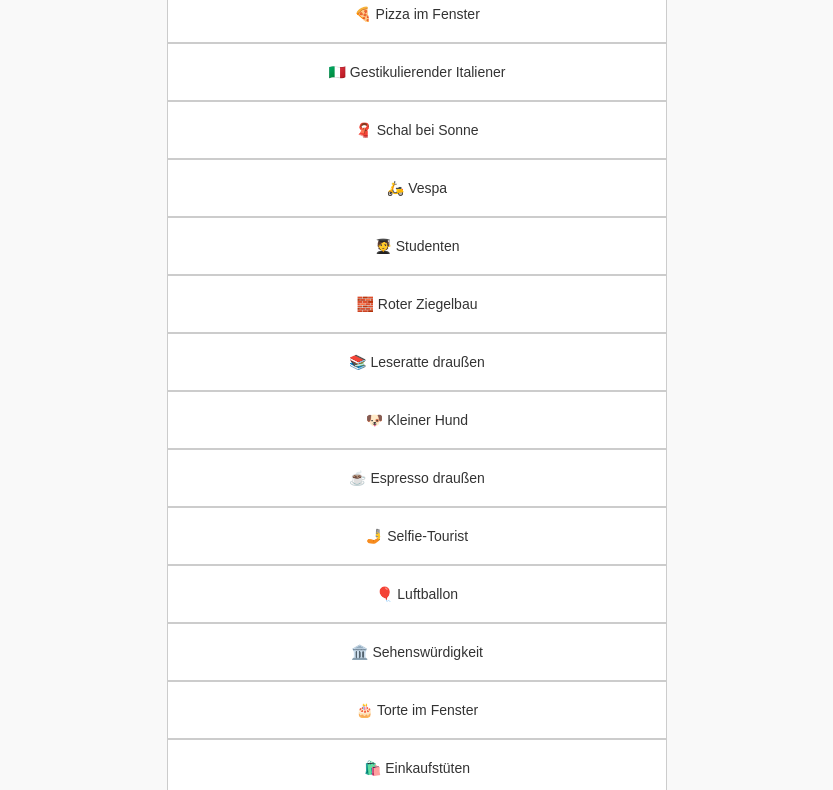
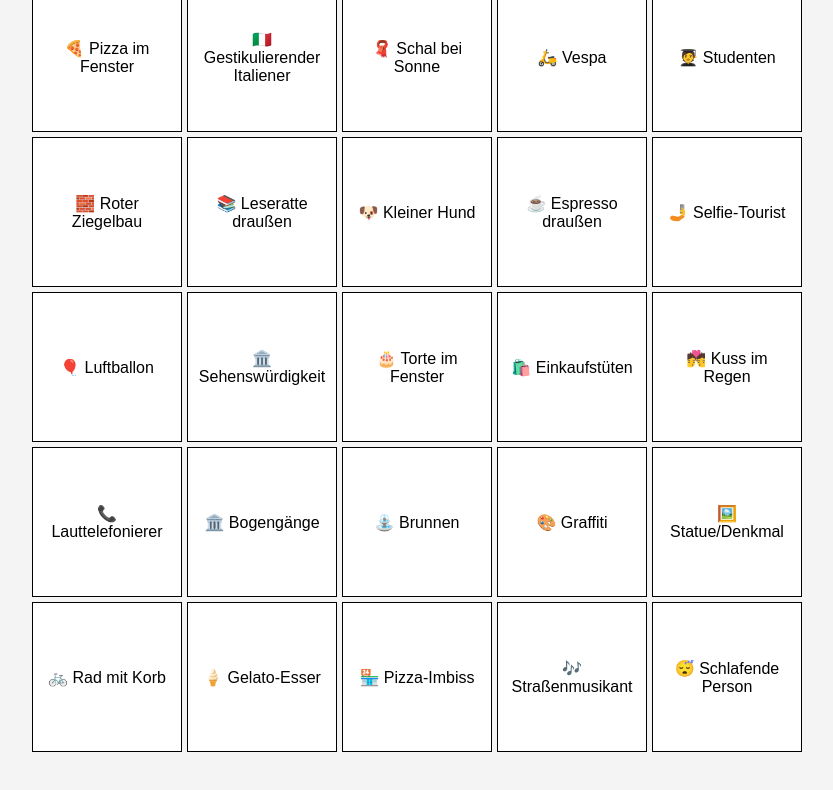
Before and after one commit to turtlecoding-lab/bologna-bingo, a plain HTML site: page index.html in a window 1280 px wide. Shown: the part 73-863 px from the top of the page, without its empty margins (223-1056 px from the left). After the commit the page ends 825 px from the top, so only its background shows below. Drawn offline with Linux system fonts and the light colour scheme.

Commit message:
Update style.css

```diff
--- a/style.css
+++ b/style.css
@@ -1,72 +1,43 @@
-/* Basic Styles */
-* {
+body {
+  font-family: Arial, sans-serif;
+  display: flex;
+  justify-content: center;
+  align-items: center;
+  height: 100vh;
   margin: 0;
-    padding: 0;
-    box-sizing: border-box;
-  }
-
-  body {
-    font-family: 'Arial', sans-serif;
-    background-color: #f9f9f9;
-    color: #333;
-    text-align: center;
-    padding: 20px;
-  }
-
-  h1 {
-    font-size: 2rem;
-    color: #333;
+  background-color: #f4f4f4;
 }
 
 .container {
-    max-width: 500px;
-    margin: 0 auto;
+  text-align: center;
 }
 
-  /* Bingo Board Styles */
-  .bingo-board {
+.grid {
   display: grid;
-    grid-template-columns: repeat(5, 1fr);
-    grid-gap: 10px;
-    margin-top: 20px;
+  grid-template-columns: repeat(5, 150px);
+  grid-template-rows: repeat(5, 150px);
+  gap: 5px;
 }
 
 .bingo-tile {
-    background-color: white;
-    border: 1px solid #ccc;
-    padding: 20px;
-    font-size: 14px;
-    font-weight: 500;
-    cursor: pointer;
-    text-align: center;
   display: flex;
   justify-content: center;
   align-items: center;
+  background-color: #fff;
+  border: 1px solid #000;
+  font-size: 16px;
+  padding: 10px;
+  text-align: center;
+  cursor: pointer;
+  user-select: none;
 }
 
 .bingo-tile:hover {
-    background-color: #f1f1f1;
+  background-color: #e2e2e2;
 }
 
-  .bingo-tile.selected {
-    background-color: #a8e6a3;
+/* Grüne Hervorhebung bei Klick */
+.bingo-tile.highlight {
+  background-color: #4CAF50; /* Grüner Hintergrund */
+  color: white; /* Weißer Text */
 }
-
-  .bingo-message {
-    margin-top: 20px;
-    font-size: 1.5rem;
-    font-weight: bold;
-    color: #e91e63;
-    display: none;
-  }
-
-  /* Mobile Responsiveness */
-  @media (max-width: 600px) {
-    h1 {
-      font-size: 1.5rem;
-    }
-
-    .bingo-board {
-      grid-template-columns: repeat(4, 1fr);
-    }
-  }
```
Lines whose indentation alone changed are shown as unchanged.
